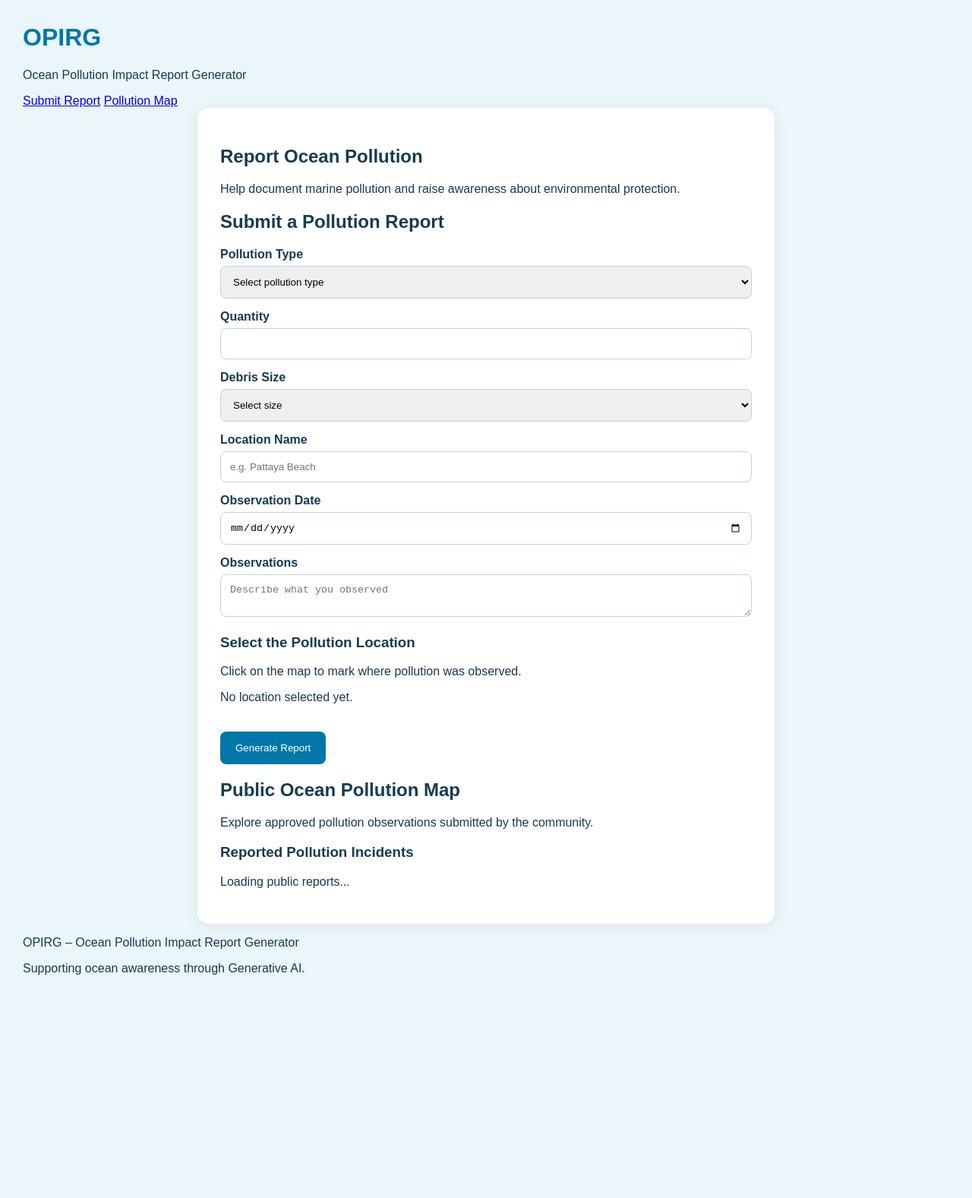
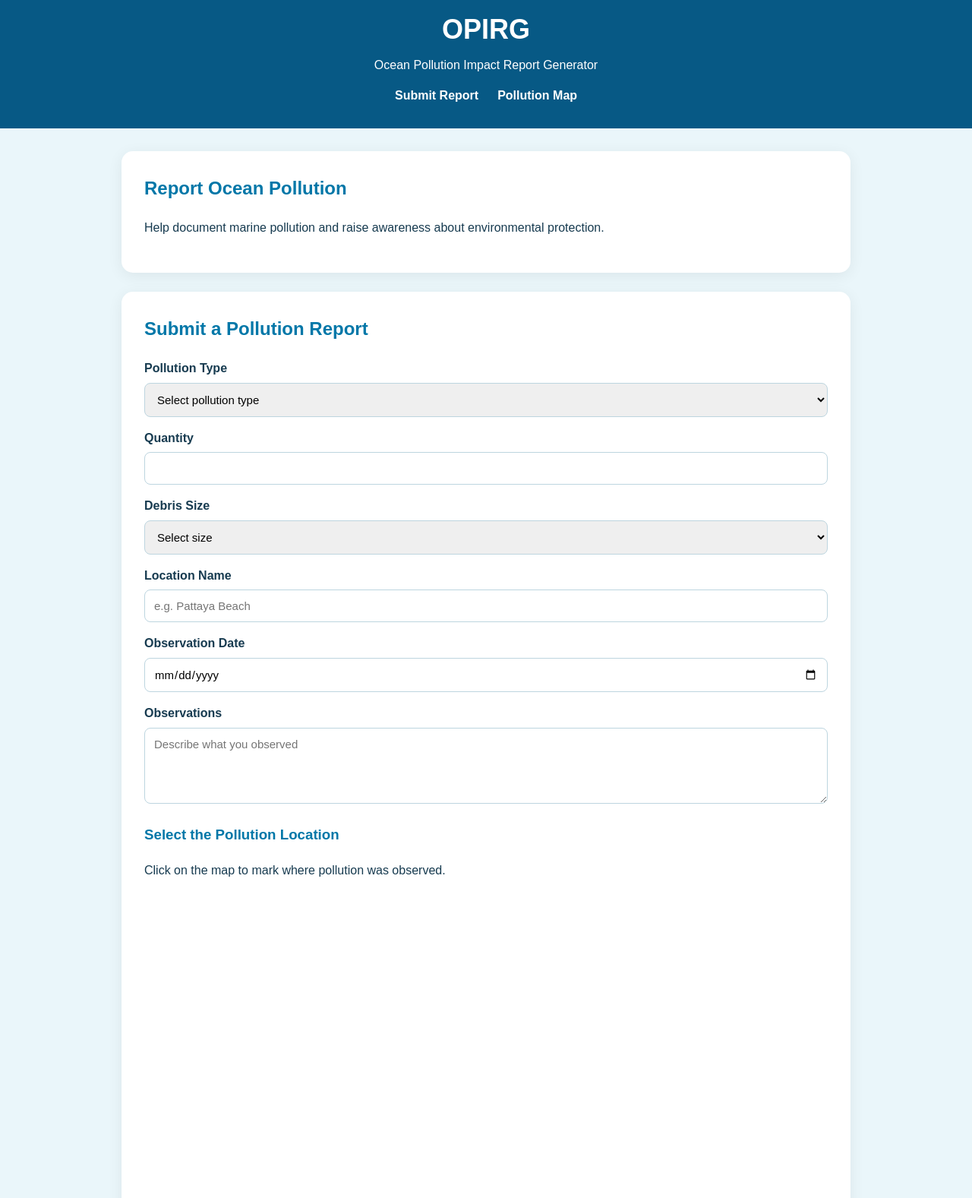
Before and after one commit to 6858066356-ctrl/ocean-pollution-report-generator, a plain HTML site: page index.html in a window 1280 px wide. Shown: the part 20-1597 px from the top of the page at 76% size. Before the commit the page ends 1350 px from the top, so only its background shows below. Drawn offline with nearby package versions, Linux system fonts and the light colour scheme; a script that the page names is missing.

Commit message:
Refactor CSS for layout and responsiveness
Updated styles for various elements including body, main content, and buttons. Improved mobile responsiveness and adjusted layout properties.

```diff
--- a/style.css
+++ b/style.css
@@ -1,24 +1,76 @@
+
+/* GENERAL WEBSITE DESIGN */
+* {
+  box-sizing: border-box;
+}
+
 body {
   font-family: Arial, sans-serif;
   background: #eaf6fa;
   margin: 0;
-  padding: 30px;
   color: #173b50;
+  line-height: 1.6;
 }
 
+/* HEADER */
+header {
+  background: #075985;
+  color: white;
+  padding: 30px 20px;
+  text-align: center;
+}
+
+header h1 {
+  margin: 0;
+  font-size: 36px;
+  color: white;
+}
+
+header p {
+  margin: 5px 0 15px;
+}
+
+nav {
+  display: flex;
+  justify-content: center;
+  gap: 25px;
+  flex-wrap: wrap;
+}
+
+nav a {
+  color: white;
+  text-decoration: none;
+  font-weight: bold;
+}
+
+nav a:hover {
+  text-decoration: underline;
+}
+
+/* MAIN CONTENT */
 main {
-  max-width: 700px;
-  margin: auto;
+  max-width: 1000px;
+  margin: 30px auto;
+  padding: 0 20px;
+}
+
+section {
   background: white;
   padding: 30px;
+  margin-bottom: 25px;
   border-radius: 15px;
   box-shadow: 0 4px 20px #0001;
 }
 
-h1 {
+h1, h2, h3 {
   color: #0077a8;
 }
 
+h2 {
+  margin-top: 0;
+}
+
+/* FORM */
 label {
   display: block;
   margin-top: 15px;
@@ -27,13 +79,25 @@ label {
 
 input, select, textarea {
   width: 100%;
-  box-sizing: border-box;
   padding: 12px;
   margin-top: 6px;
   border: 1px solid #bdd5df;
   border-radius: 8px;
+  font-family: inherit;
+  font-size: 15px;
 }
 
+textarea {
+  min-height: 100px;
+  resize: vertical;
+}
+
+input:focus, select:focus, textarea:focus {
+  outline: 2px solid #38bdf8;
+  border-color: #0077a8;
+}
+
+/* BUTTONS */
 button {
   background: #0077a8;
   color: white;
@@ -42,8 +106,29 @@ button {
   border-radius: 8px;
   margin-top: 20px;
   cursor: pointer;
+  font-size: 15px;
+  font-weight: bold;
 }
 
+button:hover {
+  background: #075985;
+}
+
+/* MAPS */
+#selectMap, #reportsMap {
+  width: 100%;
+  height: 400px;
+  border-radius: 12px;
+  margin-top: 15px;
+  z-index: 1;
+}
+
+#selectedLocation {
+  color: #0077a8;
+  font-weight: bold;
+}
+
+/* AI REPORT */
 #result {
   margin-top: 30px;
   padding: 20px;
@@ -53,5 +138,56 @@ button {
 
 #report {
   white-space: pre-wrap;
-  line-height: 1.6;
+  line-height: 1.7;
 }
+
+/* PUBLIC REPORTS */
+#publicReports {
+  display: grid;
+  grid-template-columns: repeat(auto-fit, minmax(220px, 1fr));
+  gap: 15px;
+  margin-top: 20px;
+}
+
+.report-card {
+  background: #f0f9fc;
+  padding: 18px;
+  border-radius: 10px;
+  border-left: 4px solid #0077a8;
+}
+
+.report-card h3 {
+  margin-top: 0;
+}
+
+/* FOOTER */
+footer {
+  background: #075985;
+  color: white;
+  text-align: center;
+  padding: 25px;
+  margin-top: 40px;
+}
+
+footer p {
+  margin: 5px;
+}
+
+/* MOBILE RESPONSIVENESS */
+@media (max-width: 600px) {
+  main {
+    padding: 0 12px;
+  }
+
+  section {
+    padding: 20px;
+  }
+
+  header h1 {
+    font-size: 28px;
+  }
+
+  #selectMap, #reportsMap {
+    height: 300px;
+  }
+}
```
